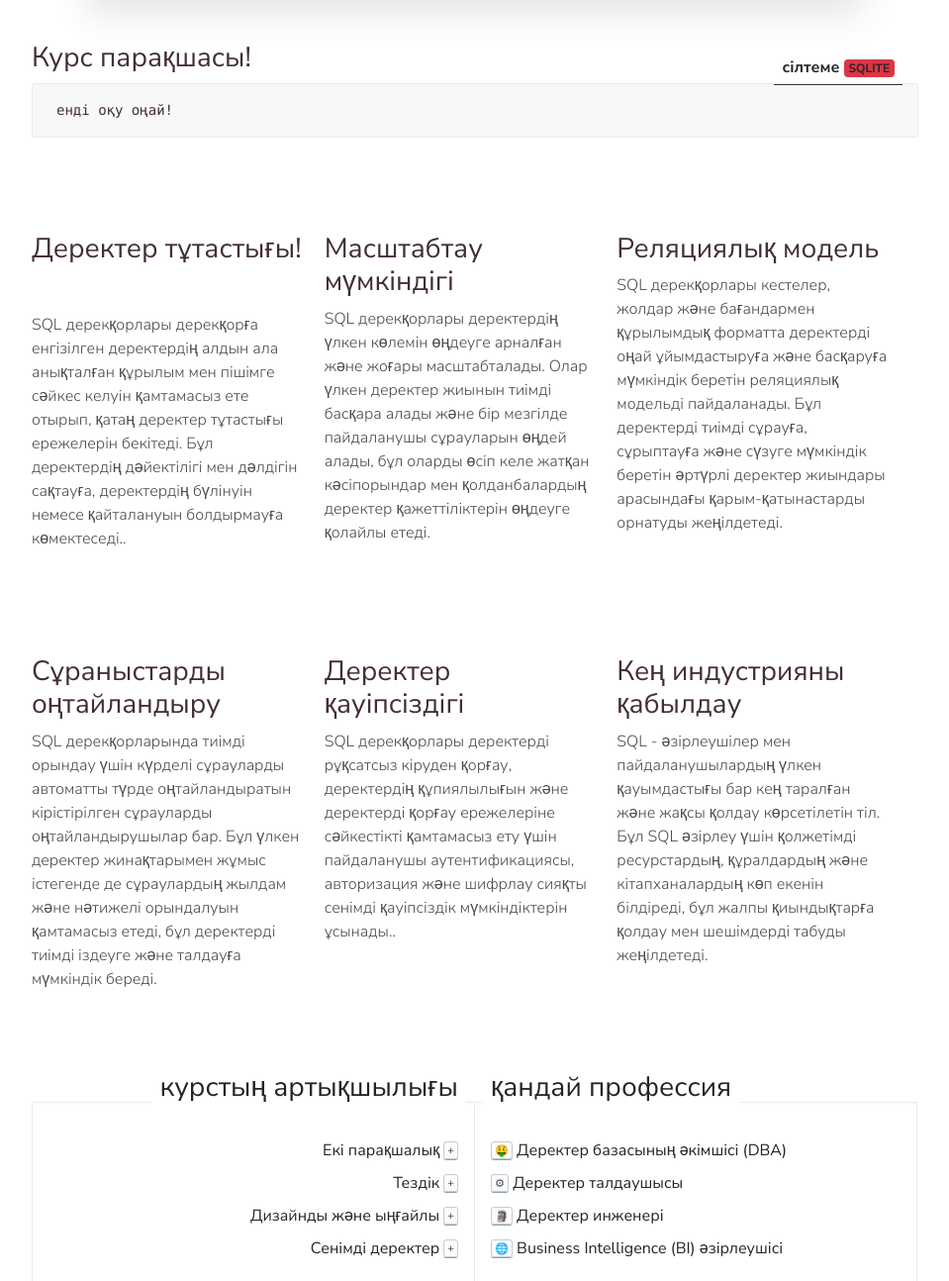
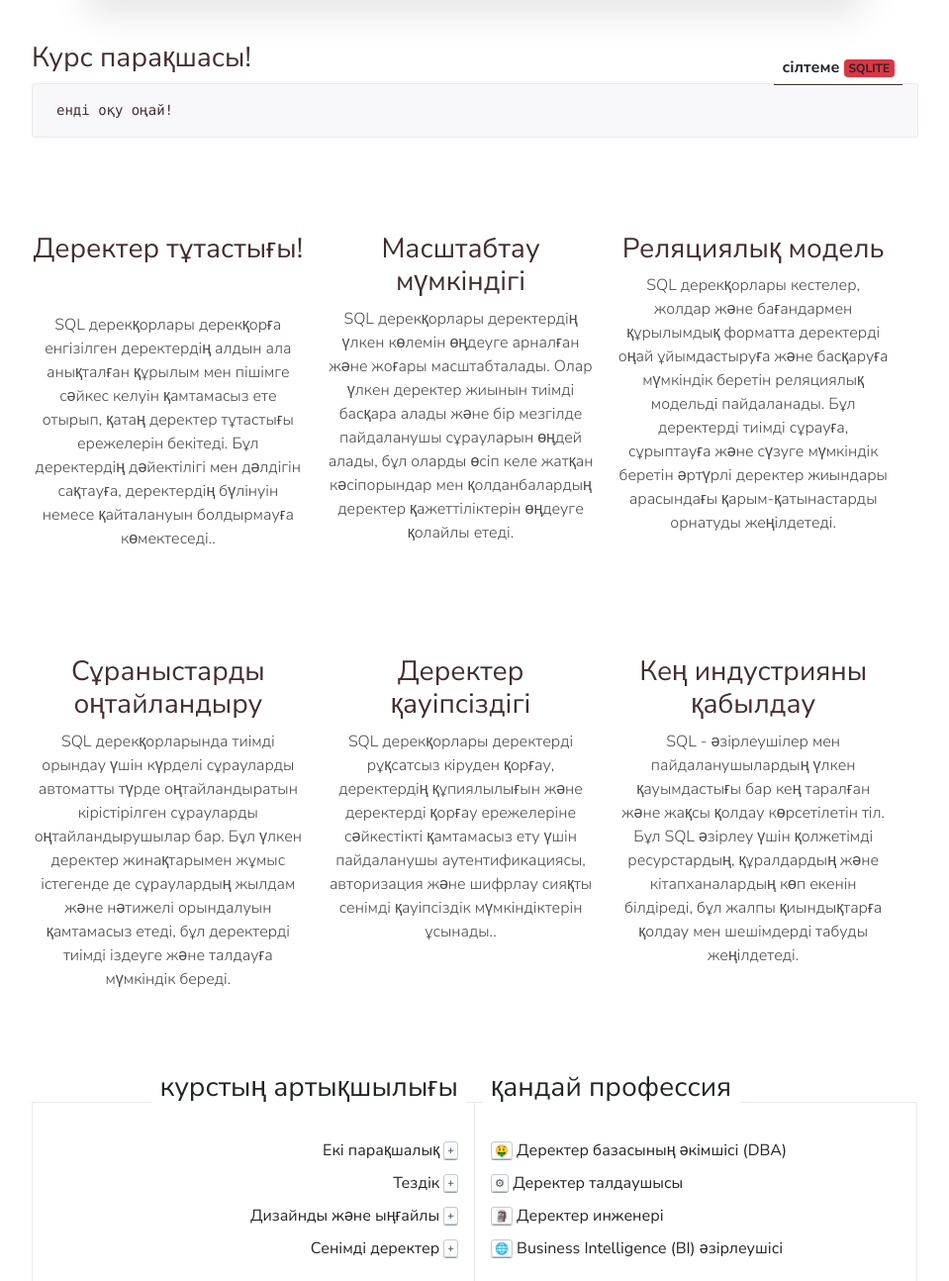
Before and after one commit to UsenUtebayev/sql-course, a Django app: page / in a window 1280 px wide. Shown: the part 539-1833 px from the top of the page at 99% size, without its empty margins (160-1119 px from the left). Run offline with Django 4.2, Linux system fonts and the light colour scheme; some libraries are stand-ins or nearby versions.

Commit message:
for deploy

```diff
--- a/templates/index.html
+++ b/templates/index.html
@@ -24,7 +24,7 @@
           </pre>
             </div>
         </div>
-        <div class="feature my-5">
+        <div class="feature my-5" style="text-align: center">
             <div class="feature__item">
                 <h3 class="section__title my-5">Деректер тұтастығы!</h3>
                 <p>SQL дерекқорлары дерекқорға енгізілген деректердің алдын ала анықталған құрылым мен пішімге сәйкес
```
